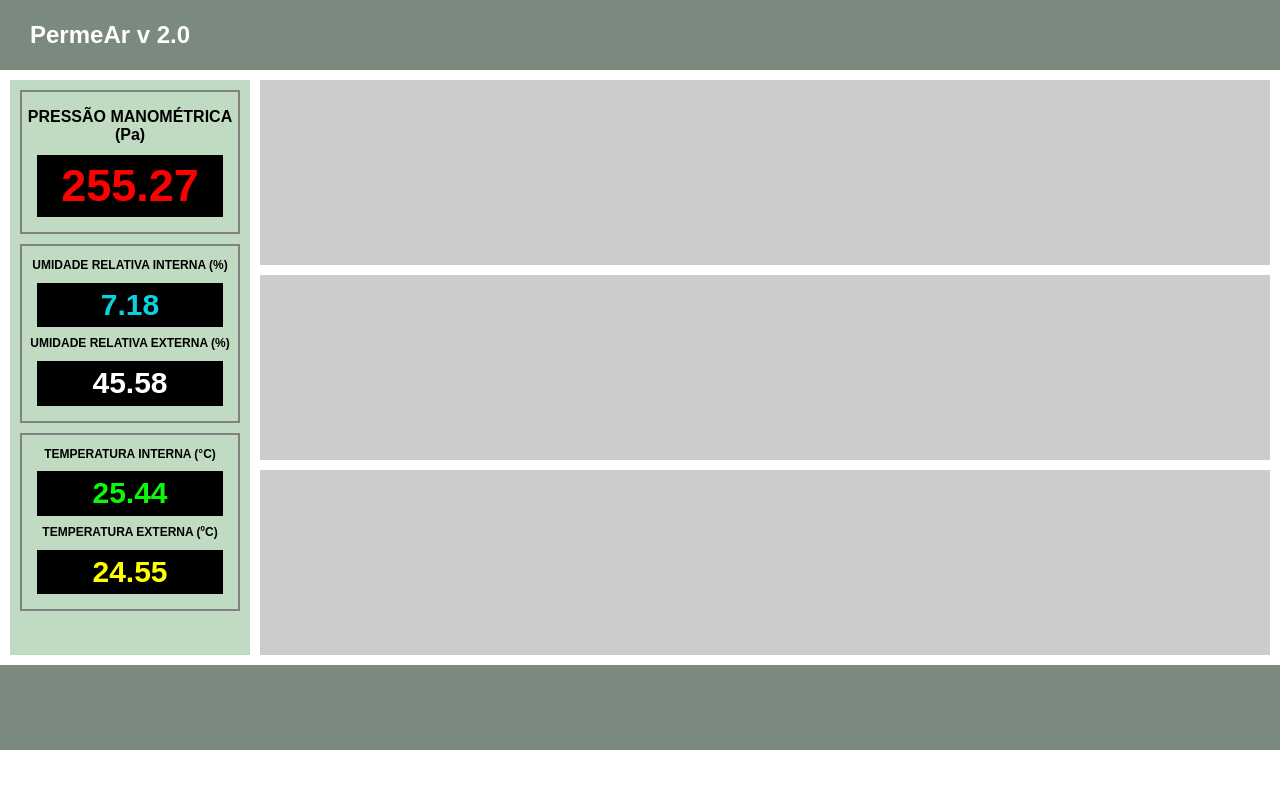
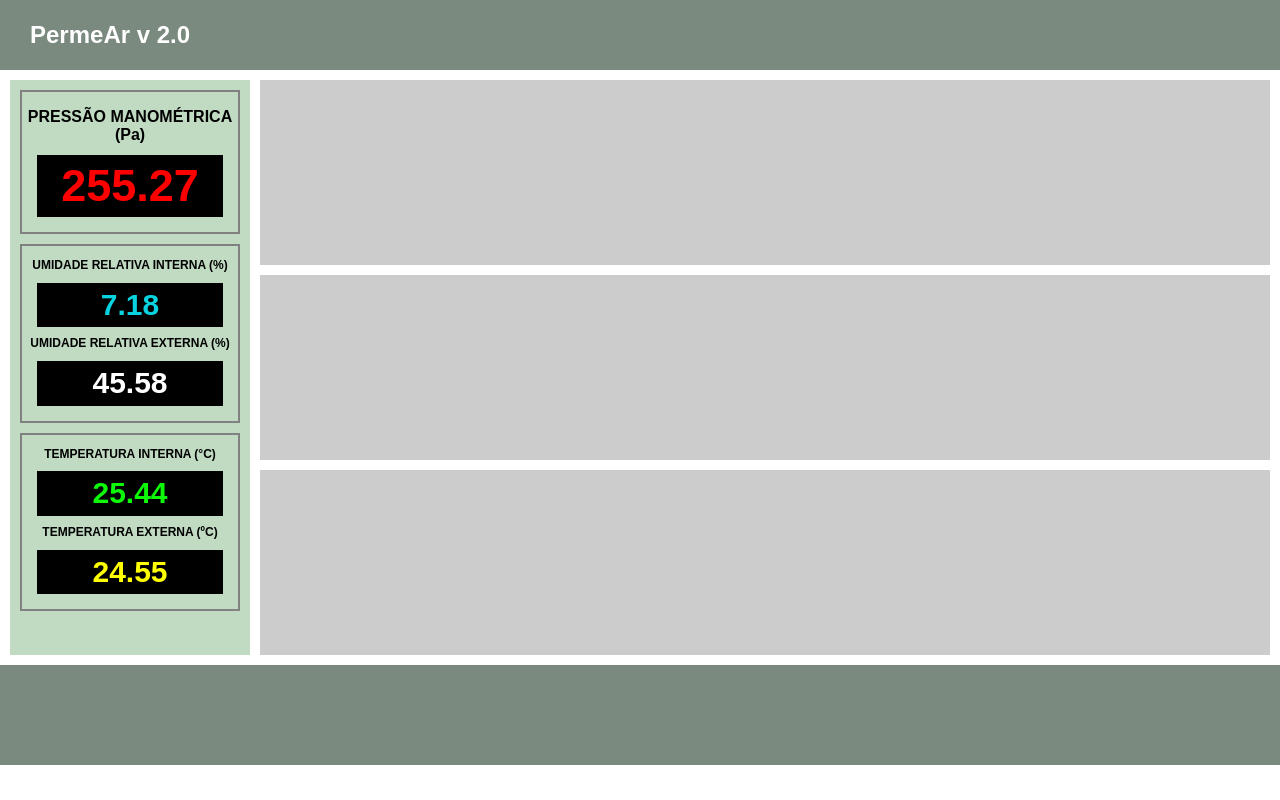
Before and after one commit to luciano-mesquita/permear, a plain HTML site: page index.html in a window 1280 px wide. Drawn offline with Linux system fonts and the light colour scheme.

Commit message:
styles adjustment 2

```diff
--- a/css/style.css
+++ b/css/style.css
@@ -122,5 +122,5 @@
 
 #footer {
     background-color: #7b8a7f;
-    height: 85px;
+    height: 100px;
 }
```
